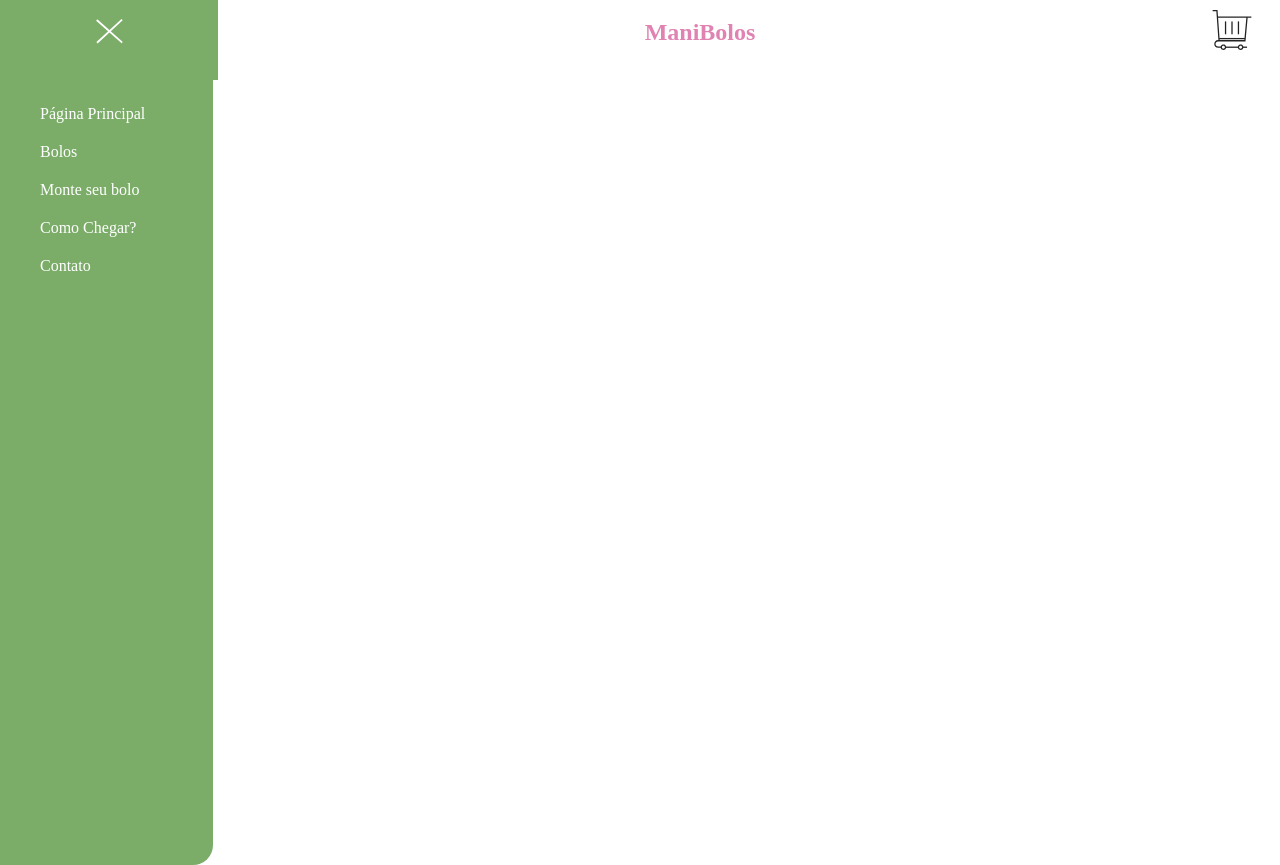
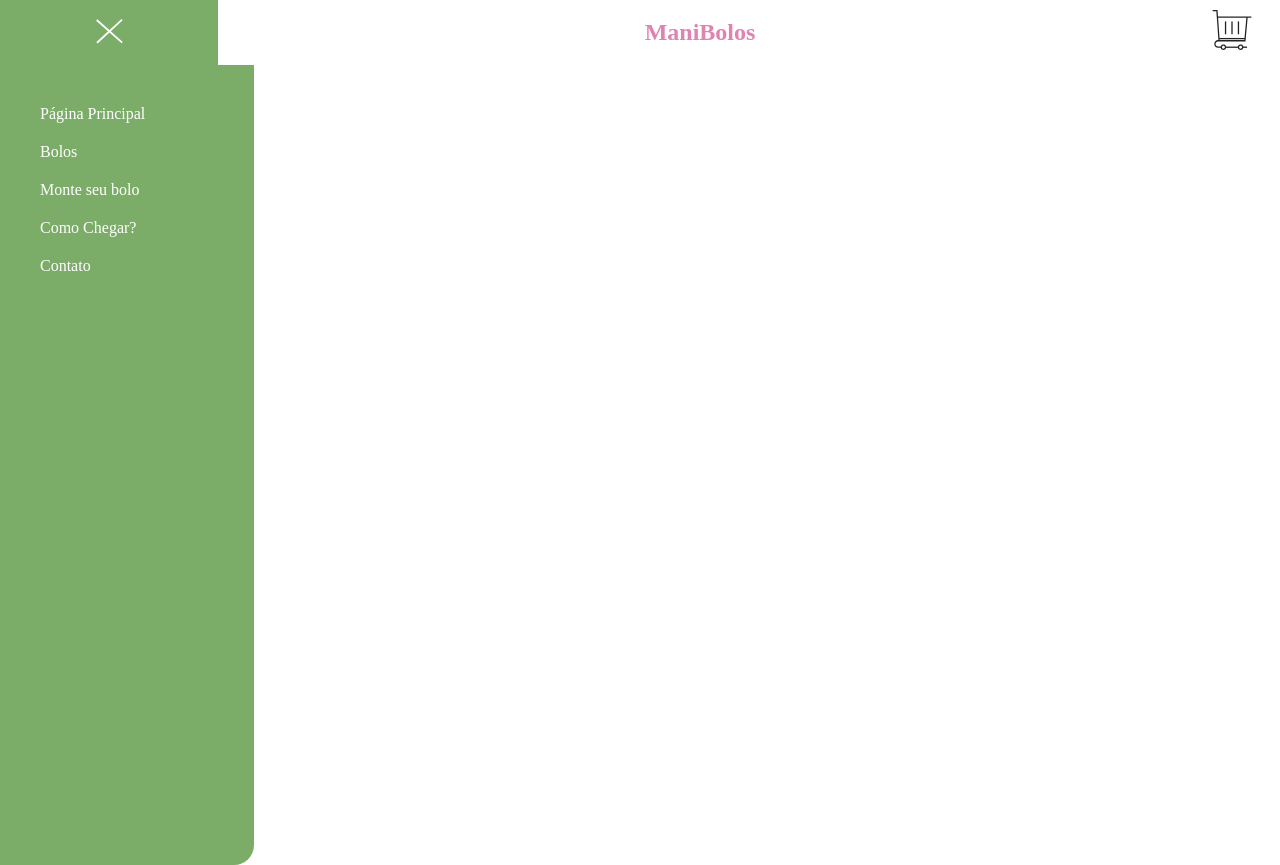
Before and after one commit to Luccanjm/loja-de-bolos-manibolos, a React (Vite) app: page / in a window 1280 px wide. Built offline with nearby package versions, Linux system fonts and the light colour scheme; a web font is replaced by a local one.

Commit message:
update nav-menu details

```diff
--- a/src/components/NavBar/index.jsx
+++ b/src/components/NavBar/index.jsx
@@ -43,7 +43,7 @@ function NavBar(){
         </div>
         </nav>
 
-        {menuHidden ? <NavMenu menuHidden={menuHidden}/> : <></> }
+        <NavMenu menuHidden={menuHidden}/>
 
     </div>
     )
--- a/src/components/NavMenu/index.css
+++ b/src/components/NavMenu/index.css
@@ -1,15 +1,15 @@
-.container-menu{
-    display: grid;
-    grid-template-columns: 0.4fr 1fr 1fr;
-    grid-template-areas: "menu content content";
-    height: 100vh;
 
+.menu-nav-closed{
+    width: 0;
 }
 
-.menu-nav {
-    grid-area: menu;
+
+.menu-nav-open {
     border-radius: 0 0 20px 0;
     background-color: #7BAD69;
+    width: 253.5px;
+    height: 100vh;
+    transition: width 0.3s ease-in-out;
 }
 
 
--- a/src/components/NavMenu/index.jsx
+++ b/src/components/NavMenu/index.jsx
@@ -5,7 +5,7 @@ import './index.css'
 function NavMenu(props){
     return(
         <div className='container-menu'>
-           <nav className='menu-nav'>
+           <nav className={`menu-nav ${props.menuHidden ? 'menu-nav-open' : 'menu-nav-closed'}`}>
                 <ul className='list-menu'>
                     <li className='line-menu'>
                         <Link className='link-menu' to="/">Página Principal</Link>
```
